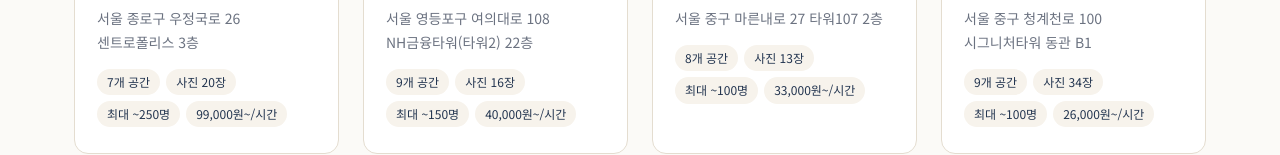
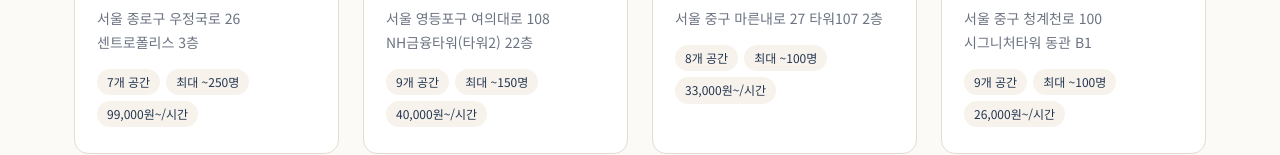
Before and after one commit to sws0311-droid/aipspaces-site, a plain HTML site: page aip-spaces/index.html in a window 1280 px wide. Shown: the part 1345-1500 px from the top of the page. Drawn offline with nearby package versions, Linux system fonts and the light colour scheme.

Commit message:
지점 카드에서 사진 수 표시 제거
Co-Authored-By: Claude Opus 5.5 <noreply@anthropic.com>
Claude-Session: https://claude.ai/code/session_01JKFg43LuEDER5bP4onbYDd

```diff
--- a/aip-spaces/index.html
+++ b/aip-spaces/index.html
@@ -826,7 +826,7 @@ const phStyle=l=>{const p=(PHOTOS[l.id]||[])[0];return p?`style="background-imag
 function locCard(l){return `<div class="loc-card" data-go="loc-${l.id}">
   <div class="ph ${l.cls}" ${phStyle(l)}><span class="mark">${l.mark}</span><span class="tag">${l.area}</span></div>
   <div class="loc-body"><div class="kr">${l.kr}</div><h4>${l.name}</h4><div class="addr">${l.addr}</div>
-  <div class="chips"><span class="chip">${l.rooms.length}개 공간</span><span class="chip">사진 ${(PHOTOS[l.id]||[]).length}장</span><span class="chip">최대 ${l.max}명</span><span class="chip">${won(minRate(l))}~/시간</span></div></div></div>`}
+  <div class="chips"><span class="chip">${l.rooms.length}개 공간</span><span class="chip">최대 ${l.max}명</span><span class="chip">${won(minRate(l))}~/시간</span></div></div></div>`}
 function svcCard(s){return `<div class="svc"><div class="ico">${svgIcon(s.ic)}</div><div class="en">${s.en}</div><h4>${s.kr}</h4><p>${s.d}</p><ul>${s.li.map(x=>`<li>${x}</li>`).join('')}</ul></div>`}
 function priceTable(l){return `<div class="tbl-wrap"><table><thead><tr><th>공간</th><th class="num">면적</th><th class="num">수용</th><th class="num">1인당</th><th class="num">시간당</th><th>용도 · 비고</th></tr></thead><tbody>${l.rooms.map(r=>`<tr><td class="rn">${r[0]}</td><td class="num" data-l="면적">${r[1]?r[1]+'평':'-'}</td><td class="num" data-l="수용">${r[2]}인</td><td class="num" data-l="1인당">${r[3]?won(r[3]):'-'}</td><td class="num pr" data-l="시간당"><b>${won(r[4])}</b></td><td class="nt"><small>${r[5]}</small></td></tr>`).join('')}</tbody></table></div>`}
 
```
